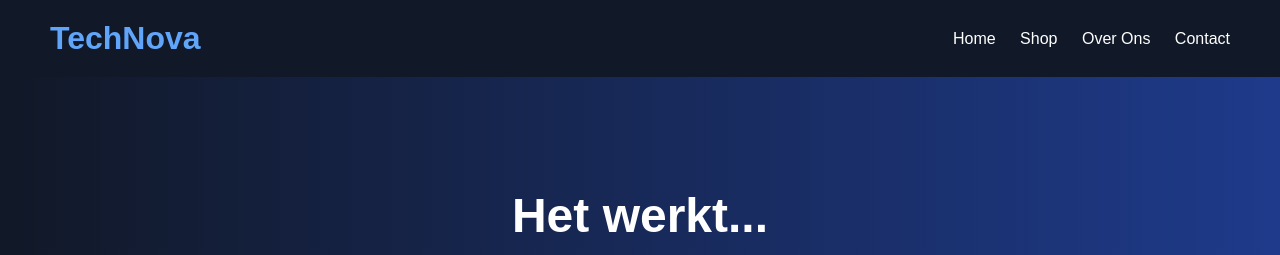
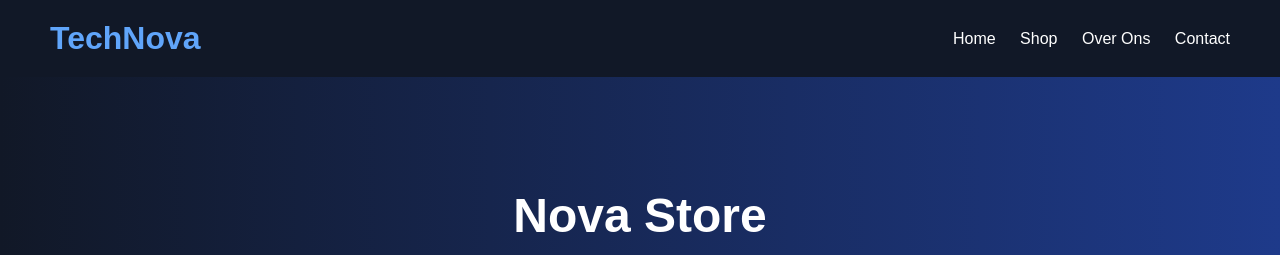
Before and after one commit to BrentSchoeters/Skills2-2, a plain HTML site: page index.html in a window 1280 px wide. Shown: the top 255 px of the page. Drawn offline with Linux system fonts and the light colour scheme.

Commit message:
Change hero section heading to 'Nova Store'

```diff
--- a/index.html
+++ b/index.html
@@ -148,7 +148,7 @@
   </header>
 
   <section class="hero">
-    <h2>Het werkt...</h2>
+    <h2>Nova Store</h2>
 
     <p>
       Ontdek premium laptops, smartphones en accessoires
```
